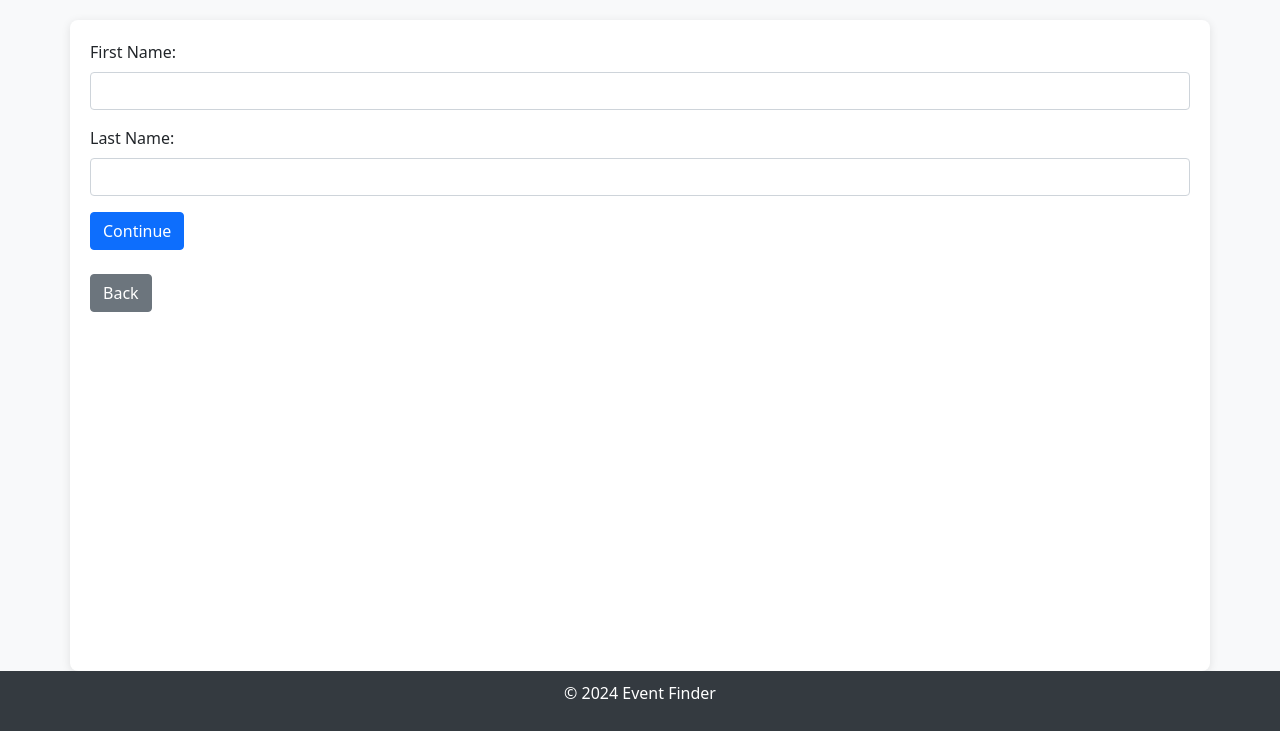
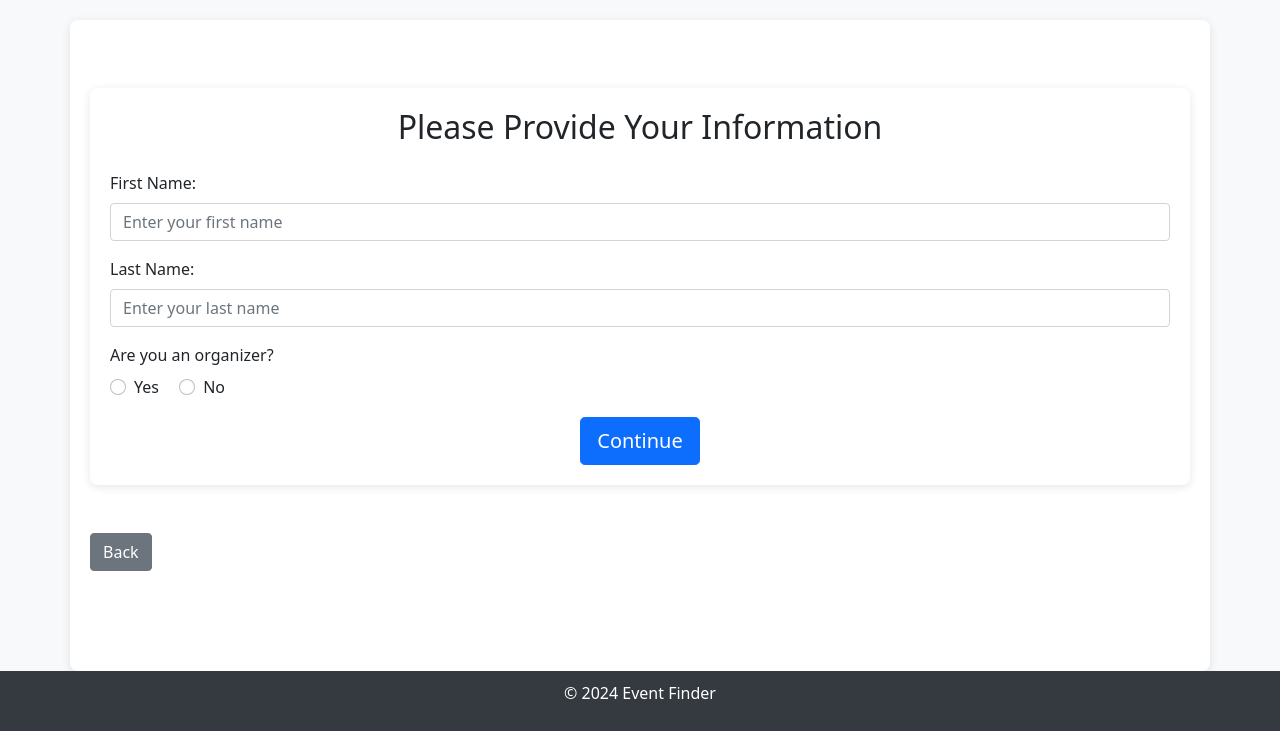
Before and after one commit to shriyansh1234/EventFinder, a Flask app: page /setname in a window 1280 px wide. Shown: the part 69-800 px from the top of the page. Run offline with Flask 3, Linux system fonts and the light colour scheme; some libraries are stand-ins or nearby versions.

Commit message:
Merged code and fixed organizer

```diff
--- a/app.py
+++ b/app.py
@@ -123,7 +123,7 @@ def signup():
             error_messege ="Email or pass word need to be fill out"
             return render_template("signup.html", error=error_messege)
         if user_exists(email):
-            error_messege ="User is already exist!"
+            error_messege ="Useralready exist!"
             return render_template("signup.html", error=error_messege)
 
         user_id = add_user(email, password)
@@ -187,23 +187,46 @@ def signin():
         data = request.form
         email = data.get('email')
         password = data.get('password')
+
         if not email or not password:
-            return jsonify({"error": "All fields are required"}),400
-        print(user_and_password(email,password))
-        userinfo = user_and_password(email,password)
-        if(userinfo[user_exists]):
-            session['user_id'] = userinfo['user']['user_id'] #keeps track of user logged in
+            return jsonify({"error": "All fields are required"}), 400
+
+        # Check if email and password are correct
+        userinfo = user_and_password(email, password)
+        print(userinfo)
+        if userinfo['user_exists']:
+            session['user_id'] = userinfo['user']['user_id']  # Keeps track of user logged in
+
+            # Check if the user is an organizer and fetch additional details from the Organizer table
+            user_id = userinfo['user']['user_id']
+            organizer_info = get_organizer_info(user_id)
+            print("Hello", organizer_info)
+            if organizer_info:
+                session['is_organizer'] = True
+                session['company_name'] = organizer_info['company_name']
+                session['address'] = organizer_info['address']
+                session['phone'] = organizer_info['phone']
+            else:
+                session['is_organizer'] = False
+
             return redirect(url_for('main_app'))
         else:
             return render_template('signin.html', error="Invalid email or password")
+
     return render_template('signin.html')
 
-#Check if email and password is correct
-def user_and_password(email,password):
+def get_organizer_info(user_id):
+    query = "SELECT company_name, address, phone FROM Organizer WHERE user_id = ?"
+    organizer_info = query_db(query, (user_id,), one=True)
+    return organizer_info
+
+
+def user_and_password(email, password):
     query = "SELECT * FROM Accounts WHERE email =? AND user_pw =?"
-    user = query_db(query,(email,password),one=True)
-    print(user)
-    return {user_exists: user is not None, 'user': user}
+    user = query_db(query, (email, password), one=True)
+
+    # Check if user exists and return in the correct format
+    return {'user_exists': user is not None, 'user': user}
 
 
 
@@ -299,32 +322,71 @@ def setname():
 def submitname():
     Fname = request.form.get('firstname')
     Lname = request.form.get('lastname')
+    is_organizer = request.form.get('organizer')  # "Yes" or "No"
+    company_name = request.form.get('business_name') if is_organizer == "yes" else None
+    address = request.form.get('business_address') if is_organizer == "yes" else None
+    phone = request.form.get('business_phone') if is_organizer == "yes" else None
+
     userid = session.get('user_id')
+
     if userid is not None:
-            connection = connect_to_aws_rds()  # Assumes connect_to_aws_rds() sets up your database connection
-            if connection is None:
-                print("Connection to the database failed.")
-                return jsonify({"error": "Database connection failed"}), 500
+        connection = connect_to_aws_rds()  # Assumes connect_to_aws_rds() sets up your database connection
 
-            try:
-                cursor = connection.cursor()
-                query = "UPDATE Accounts SET first_name = ?, last_name = ? WHERE user_id = ?"
-                cursor.execute(query, (Fname, Lname, userid))
+        if connection is None:
+            print("Connection to the database failed.")
+            return jsonify({"error": "Database connection failed"}), 500
+
+        try:
+            cursor = connection.cursor()
+
+            # Update the user's name in the Accounts table
+            query = "UPDATE Accounts SET first_name = ?, last_name = ? WHERE user_id = ?"
+            cursor.execute(query, (Fname, Lname, userid))
+            connection.commit()  # Commit the transaction
+
+            # Update session with the new first name
+            session['first_name'] = Fname
+            print(f"User ID {userid} name updated successfully to {Fname} {Lname}")
+
+            # If the user is an organizer, insert additional details into the Organizer table
+            if is_organizer == "yes":
+                # Update the Accounts table to mark the user as an organizer
+                update_organizer_query = "UPDATE Accounts SET organizer = 1 WHERE user_id = ?"
+                cursor.execute(update_organizer_query, (userid,))
                 connection.commit()  # Commit the transaction
-                session['first_name'] = Fname
-                print(f"User ID {userid} name updated successfully to {Fname} {Lname}")
-                return redirect(url_for('interests'))
+                print(f"User ID {userid} marked as an organizer in the Accounts table.")
 
-            except pyodbc.Error as error:
-                print(f"Database error: {error}")
-                return jsonify({"error": "Database update failed"}), 500
+                # Check if user already exists in the Organizer table
+                check_query = "SELECT COUNT(*) FROM Organizer WHERE user_id = ?"
+                cursor.execute(check_query, (userid,))
+                count = cursor.fetchone()[0]
 
-            finally:
-                cursor.close()
-                connection.close()
+                if count == 0:
+                    # Insert the organizer details into the Organizer table
+                    insert_query = """
+                        INSERT INTO Organizer (user_id, company_name, address, phone)
+                        VALUES (?, ?, ?, ?)
+                    """
+                    cursor.execute(insert_query, (userid, company_name, address, phone))
+                    connection.commit()  # Commit the transaction
+                    print(f"User ID {userid} added to the Organizer table with company {company_name}")
+                else:
+                    print(f"User ID {userid} already exists in the Organizer table.")
+
+            return redirect(url_for('interests'))
+
+        except pyodbc.Error as error:
+            print(f"Database error: {error}")
+            return jsonify({"error": "Database update failed"}), 500
+
+        finally:
+            cursor.close()
+            connection.close()
 
     else:
         return jsonify({"error": "Not logged in"}), 400
+
+
 
 
 @app.route('/interests')
--- a/templates/base.html
+++ b/templates/base.html
@@ -57,20 +57,25 @@
             /* Footer text color set to white */
             padding: 10px 0;
         }
+
         .user-info {
             display: flex;
             align-items: center;
-            margin-left: auto; /* Push it to the right */
+            margin-left: auto;
+            /* Push it to the right */
             color: white;
         }
 
         .user-info img {
-            border-radius: 50%; /* Make the image circular */
-            width: 40px; /* Set width */
-            height: 40px; /* Set height */
-            margin-right: 10px; /* Spacing between image and text */
+            border-radius: 50%;
+            /* Make the image circular */
+            width: 40px;
+            /* Set width */
+            height: 40px;
+            /* Set height */
+            margin-right: 10px;
+            /* Spacing between image and text */
         }
-
     </style>
 </head>
 
@@ -94,17 +99,22 @@
                     {% elif request.endpoint in ['setname', 'interests'] %}
 
                     <li class="nav-item d-flex align-items-center">
-                        <span class="navbar-text me-3">Welcome to EventFinder!</span>  <!-- Display the username here -->
+                        <span class="navbar-text me-3">Welcome to EventFinder!</span> <!-- Display the username here -->
                     </li>
 
                     {% else %}
                     <li class="nav-item d-flex align-items-center">
-                        <img src="{{ url_for('static', filename='images/user_picture.png') }}" alt="User" class="rounded-circle" style="width: 20px; height: 20px; margin-right: 5px;">
-                        <span class="navbar-text me-3">Welcome, {{ session['first_name'] }}</span>  <!-- Display the username here -->
+                        <img src="{{ url_for('static', filename='images/user_picture.png') }}" alt="User"
+                            class="rounded-circle" style="width: 20px; height: 20px; margin-right: 5px;">
+                        <span class="navbar-text me-3">Welcome, {{ session['first_name'] }}</span>
+                        <!-- Display the username here -->
                     </li>
+                    {% if session.get('is_organizer') %}
+                    <!-- Display Organizer link if the user is an organizer -->
                     <li class="nav-item">
                         <a class="nav-link" href="/organizer">Organizer</a>
                     </li>
+                    {% endif %}
                     <li class="nav-item">
                         <a class="nav-link" href="/logout">Sign Out</a>
                     </li>
--- a/templates/setname.html
+++ b/templates/setname.html
@@ -3,20 +3,74 @@
 {% block title %}Event Finder{% endblock %}
 
 {% block content %}
+<div class="container my-5">
+    <h2 class="text-center mb-4">Please Provide Your Information</h2>
 
     <form method="POST" action="/submitName">
         {% if error %}
-        <div class="alert alert-danger">{{                error }}</div>
+            <div class="alert alert-danger">{{ error }}</div>
         {% endif %}
+
+        <!-- First Name Input -->
         <div class="mb-3">
-        <label for="First Name" class="form-label">First Name:</label>
-        <input type="text" id="firstname" name="firstname" class="form-control" required>
+            <label for="firstname" class="form-label">First Name:</label>
+            <input type="text" id="firstname" name="firstname" class="form-control" required placeholder="Enter your first name">
         </div>
+
+        <!-- Last Name Input -->
         <div class="mb-3">
             <label for="lastname" class="form-label">Last Name:</label>
-        <input type="text" id="lastname" name="lastname" class="form-control" required>
+            <input type="text" id="lastname" name="lastname" class="form-control" required placeholder="Enter your last name">
         </div>
-    <button type="submit" class="btn btn-primary">Continue</button>
+
+        <!-- Are you an organizer? Input (Yes/No) -->
+        <div class="mb-3">
+            <label class="form-label">Are you an organizer?</label><br>
+            <div class="form-check form-check-inline">
+                <input type="radio" id="yes" name="organizer" value="yes" class="form-check-input" onclick="toggleOrganizerFields(true)" required>
+                <label for="yes" class="form-check-label">Yes</label>
+            </div>
+            <div class="form-check form-check-inline">
+                <input type="radio" id="no" name="organizer" value="no" class="form-check-input" onclick="toggleOrganizerFields(false)" required>
+                <label for="no" class="form-check-label">No</label>
+            </div>
+        </div>
+
+        <!-- Additional Fields for Organizers (Hidden by Default) -->
+        <div id="organizerFields" style="display: none;">
+            <div class="mb-3">
+                <label for="business_name" class="form-label">Business Name:</label>
+                <input type="text" id="business_name" name="business_name" class="form-control" placeholder="Enter your business name">
+            </div>
+
+            <div class="mb-3">
+                <label for="business_address" class="form-label">Business Address:</label>
+                <input type="text" id="business_address" name="business_address" class="form-control" placeholder="Enter your business address">
+            </div>
+
+            <div class="mb-3">
+                <label for="business_phone" class="form-label">Business Phone Number:</label>
+                <input type="text" id="business_phone" name="business_phone" class="form-control" placeholder="Enter your business phone number">
+            </div>
+        </div>
+
+        <!-- Submit Button -->
+        <div class="text-center">
+            <button type="submit" class="btn btn-primary btn-lg">Continue</button>
+        </div>
     </form>
+</div>
+
+<script>
+    // Function to toggle the visibility of organizer fields based on selection
+    function toggleOrganizerFields(isOrganizer) {
+        const organizerFields = document.getElementById("organizerFields");
+        if (isOrganizer) {
+            organizerFields.style.display = "block";  // Show additional fields if the user is an organizer
+        } else {
+            organizerFields.style.display = "none";  // Hide additional fields if the user is not an organizer
+        }
+    }
+</script>
 
 {% endblock %}
```
Also changed, not shown: templates/interests.html (+21 -16 lines), static/images/user_picture.png (added). Lines whose indentation alone changed are shown as unchanged.
